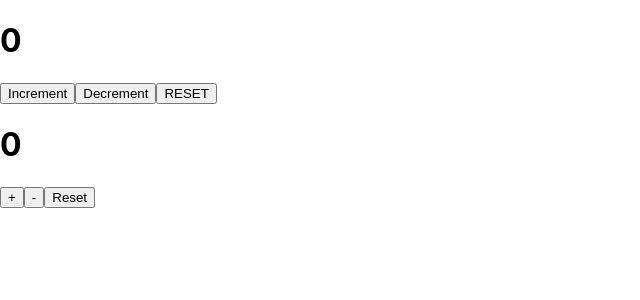
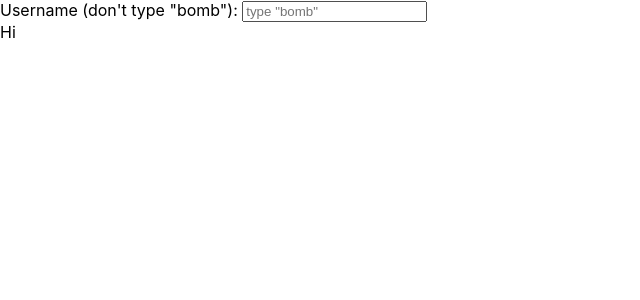
Before and after one commit to miidiin10/exam-project-semester2, a React (Create React App) app: page / in a window 1280 px wide. Shown: the top 300 px of the page, without its empty margins (0-640 px from the left). Built offline with nearby package versions, Linux system fonts and the light colour scheme.

Commit message:
adding Error page

```diff
--- a/src/App.js
+++ b/src/App.js
@@ -1,9 +1,10 @@
 import logo from './logo.svg';
 import './App.css';
 import { useState } from 'react';
-import useCounter from './hooks/useCounter';
+// import useCounter from './hooks/useCounter';
 // import countReducer from './hooks/countReducer';
 import UseReducerHook from './components/UseReducerHook';
+import CounterHooks from './components/CounterHooks'
 
 
 export function useReducer(reducer, initialState) {
@@ -20,20 +21,9 @@ export function useReducer(reducer, initialState) {
 function App() {
 
 
-
-  const {value, increment, decrement, reset} = useCounter(0)
-
-
-
   return (
     <>
-      <div className="counter">
-        <h1>{value}</h1>
-        <button onClick={increment}>Increment</button>
-        <button onClick={decrement}>Decrement</button>
-        <button onClick={reset}>RESET</button>
-
-      </div>
+      <CounterHooks />
 
       <UseReducerHook />
     </>
--- /dev/null
+++ b/src/components/ErrorFallback.js
@@ -0,0 +1,52 @@
+import * as React from 'react'
+import { ErrorBoundary } from 'react-error-boundary'
+
+ function ErrorFallback({ error, resetErrorBoundary }) {
+  return (
+        <div role="alert">
+            <p>Something went wrong</p>
+            <pre style={{ color: 'red'}}>{error.message}</pre>
+            <button onClick={resetErrorBoundary}>Try Again</button>
+        </div>
+        )
+    }
+
+    function Bomb({username}) {
+        if (username === 'bomb') {
+            throw new Error(' CABOOM CABOOM ')
+        }
+        return `Hi ${username}`;
+    }
+
+    export default function App() {
+        const [username, setUsername] = React.useState('');
+        const usernameRef = React.useRef(null);
+
+    return(
+        <div>
+                <label>
+                    {`Username (don't type "bomb"): `}
+                <input
+                    placeholder={'type "bomb"'}
+                    value={username}
+                    onChange={(e) => setUsername(e.target.value)}
+                    ref={usernameRef}
+                />
+                </label>
+                <div>
+                    <ErrorBoundary
+                        FallbackComponent={ErrorFallback}
+                        onReset={() => {
+                            setUsername('');
+                            usernameRef.current.focus();
+                        }}
+                        resetKeys={[username]}
+                        >
+                        <Bomb username={username} />
+                    </ErrorBoundary>
+                </div>
+    </div>
+
+  );
+
+}
--- a/src/hooks/useCounter.js
+++ b/src/hooks/useCounter.js
@@ -1,10 +1,11 @@
 import * as React from 'react'
+import { useState } from 'react'
 
 
 //custom hook created
 
 export default function useCounter(initialValue) {
-    const [value, setValue] = React.useState(initialValue || 0)
+    const [value, setValue] = useState(initialValue || 0)
 
     const increment = () => setValue((x) => x + 1)
     const decrement = () => setValue((x) => x - 1)
--- a/src/index.js
+++ b/src/index.js
@@ -1,8 +1,9 @@
 import React from 'react';
 import ReactDOM from 'react-dom/client';
 import { BrowserRouter } from 'react-router-dom';
+import App from './components/ErrorFallback';
 import './index.css';
-import App from './App';
+// import App from './App';
 
 // ReactDOM.render((
 //     <BrowserRouter>
```
Also changed, not shown: src/components/CounterHooks.js (+13 -3 lines), src/components/ErrorBoundary.js (deleted, +0 -28 lines).
